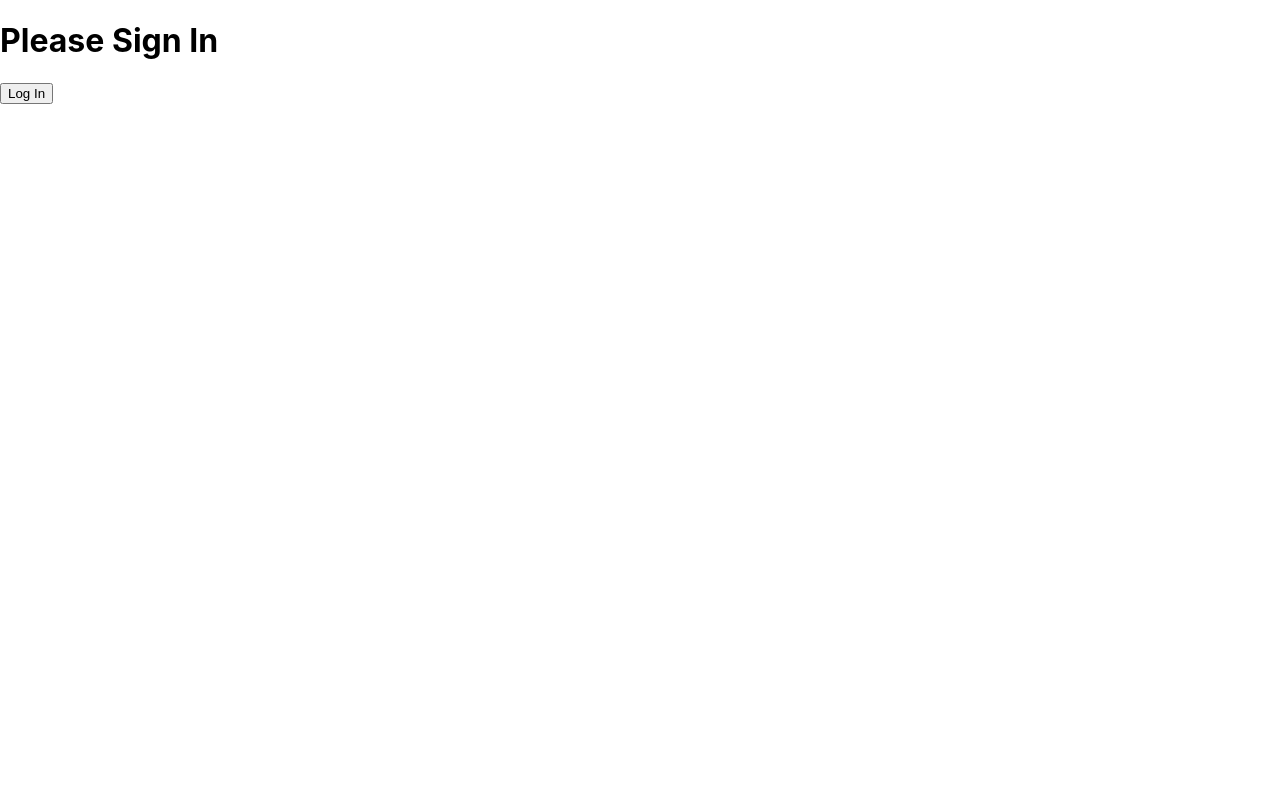
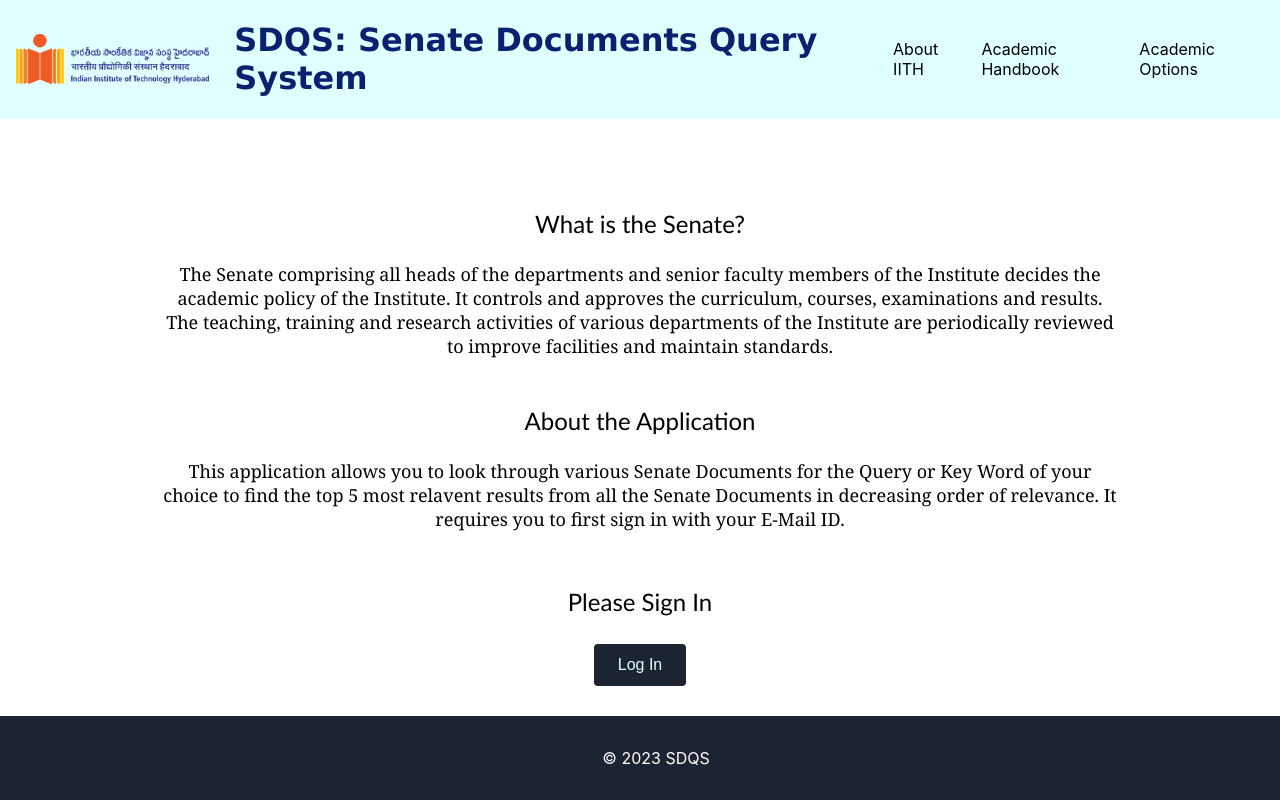
Before and after one commit to butter-chicken27/senate-search-frontend, a React (Create React App) app: page / in a window 1280 px wide. Built offline with nearby package versions, Linux system fonts and the light colour scheme; no server answers.

Commit message:
updated frontend

```diff
--- a/package.json
+++ b/package.json
@@ -11,6 +11,7 @@
     "react": "^18.2.0",
     "react-dom": "^18.2.0",
     "react-scripts": "5.0.1",
+    "styled-components": "^5.3.9",
     "web-vitals": "^2.1.4"
   },
   "scripts": {
--- a/src/App.css
+++ b/src/App.css
@@ -5,6 +5,10 @@
 .App-logo {
   height: 40vmin;
   pointer-events: none;
+}
+
+.pageBody{
+  text-align: center;
 }
 
 @media (prefers-reduced-motion: no-preference) {
@@ -36,3 +40,61 @@
     transform: rotate(360deg);
   }
 }
+
+.main
+{
+  /* text-align: center; */
+  padding-left: 3%;
+  padding-top: 10%;
+  min-height: 100vh;
+  padding-bottom: 15%;
+}
+
+.response{
+  color: black;
+  padding-bottom: 100px;
+}
+
+.queryBox{
+  text-align: center;
+  margin-top: -7%;
+  margin-bottom: 5%;
+}
+
+.APIresponse{
+  text-align: center;
+}
+
+.resultText{
+  font-weight: bold;
+  font-size: large;
+}
+
+.content{
+  text-align: center;
+  padding-left: 10rem;
+  padding-right: 10rem;
+  padding-top: 3rem;
+  padding-bottom: 2rem;
+  font-size: large;
+  font-family:Cambria, Cochin, Georgia, Times, 'Times New Roman', serif;
+}
+
+.signIn{
+  font-size: x-large;
+  font-family: 'Trebuchet MS', 'Lucida Sans Unicode', 'Lucida Grande', 'Lucida Sans', Arial, sans-serif;
+}
+
+
+.query-input{
+  height: 30px;
+  width: 400px;
+}
+
+.logOutposition{
+  text-align: right;
+}
+
+.results{
+  padding-bottom: 3%;
+}
--- a/src/App.js
+++ b/src/App.js
@@ -2,6 +2,8 @@ import { BrowserRouter, Routes, Route } from "react-router-dom";
 import Home from "./pages/Home";
 import SignIn from "./pages/SignIn";
 import LoginButton from "./components/LoginButton";
+import Footer from './components/Footer';
+import Header from './components/Header';
 import { useAuth0 } from "@auth0/auth0-react";
 
 function App() {
@@ -14,8 +16,20 @@ function App() {
   if(!isAuthenticated){
     return(
       <div>
-        <h1>Please Sign In</h1>
-        <LoginButton />
+        <Header />
+        <main class = "pageBody">
+          <p className="content">
+          <p className="signIn">What is the Senate?</p>
+            The Senate comprising all heads of the departments and senior faculty members of the Institute decides the academic policy of the Institute. It controls and approves the curriculum, courses, examinations and results. The teaching, training and research activities of various departments of the Institute are periodically reviewed to improve facilities and maintain standards.
+            <br/><br/>
+            <p className="signIn">About the Application</p>
+            This application allows you to look through various Senate Documents for the Query or Key Word of your choice to find the top 5 most relavent results from all the Senate Documents in decreasing order of relevance. It requires you to first sign in with your E-Mail ID.
+          </p>
+          <p className="signIn">Please Sign In</p>
+
+          <LoginButton />
+        </main>
+        <Footer />
       </div>
     )
   }
--- /dev/null
+++ b/src/components/Footer.css
@@ -0,0 +1,12 @@
+.footer {
+    background-color: #1c2331;
+    color: #fff;
+    text-align: center;
+    padding: 1rem;
+    bottom: 0;
+    position: fixed;
+    left: 0;
+    bottom: 0;
+    width: 100%;
+
+  }
--- /dev/null
+++ b/src/components/Footer.js
@@ -0,0 +1,12 @@
+import React from 'react';
+import './Footer.css';
+
+function Footer() {
+  return (
+    <footer className="footer">
+      <p>© 2023 SDQS</p>
+    </footer>
+  );
+}
+
+export default Footer;
--- /dev/null
+++ b/src/components/Header.css
@@ -0,0 +1,57 @@
+.header {
+    display: flex;
+    justify-content: space-between;
+    align-items: center;
+    background-color:lightcyan;
+    color: #fff;
+    padding-right: 1rem;
+    padding-left: 1rem;
+  }
+
+
+.logo {
+    height: 60px;
+  }
+
+  .header h1 {
+    /* margin: 0; */
+    text-align: left;
+    color: #0A216F ;
+    font-family:'Lucida Sans', 'Lucida Sans Regular', 'Lucida Grande', 'Lucida Sans Unicode', Geneva, Verdana, sans-serif;
+    font-weight: 650;
+  }
+
+  nav ul {
+    display: flex;
+    list-style: none;
+    margin: 0;
+    padding: 0;
+  }
+
+  nav li {
+    margin-left: 1rem;
+
+  }
+
+  nav a {
+    color: black;
+    text-decoration: none;
+    transition: all 0.2s ease-in-out;
+  }
+
+  nav a:hover {
+    color: #ffd700;
+  }
+
+
+  .left_alignStuff {
+    display: flex;
+    align-items: center;
+    justify-content: flex-start;
+  }
+
+  .logo {
+    /* width: 50px; */
+    height: 50px;
+    margin-right: 25px;
+  }
--- /dev/null
+++ b/src/components/Header.js
@@ -0,0 +1,23 @@
+import React from 'react';
+import './Header.css';
+import logo from './iithlogo_long.png';
+
+function Header() {
+  return (
+    <header className="header">
+      <div class= "left_alignStuff">
+        <img src={logo} alt="Logo" className="logo" />
+        <h1 class = "heading">SDQS: Senate Documents Query System</h1>
+      </div>
+      <nav>
+        <ul>
+          <li><a href="https://iith.ac.in/about/aboutiith/">About IITH</a></li>
+          <li><a href="https://ai.iith.ac.in/pdf/20200306-Academics-Handbook.pdf">Academic Handbook</a></li>
+          <li><a href="https://iith.ac.in/assets/files/pdf/Academic_options.pdf">Academic Options</a></li>
+        </ul>
+      </nav>
+    </header>
+  );
+}
+
+export default Header;
--- a/src/components/LoginButton.js
+++ b/src/components/LoginButton.js
@@ -1,8 +1,10 @@
 import { useAuth0 } from "@auth0/auth0-react";
+import './button.css';
+
 
 const LoginButton = () => {
     const {loginWithRedirect} = useAuth0();
-    return <button onClick={() => loginWithRedirect()}>Log In</button>;
+    return <button class="button" onClick={() => loginWithRedirect()}>Log In</button>;
 };
 
 export default LoginButton;
--- /dev/null
+++ b/src/components/button.css
@@ -0,0 +1,20 @@
+button {
+    background-color: #1c2331;
+    border: none;
+    color: lightcyan;
+    padding: 12px 24px;
+    text-decoration: none;
+    display: inline-block;
+    font-size: 16px;
+    margin: 4px 2px;
+    cursor: pointer;
+    border-radius: 4px;
+    transition: background-color 0.3s ease-in-out;
+    text-align: center;
+
+  }
+
+  button:hover {
+    background-color: lightcyan;
+    color: #1c2331;
+  }
--- a/src/pages/Home.js
+++ b/src/pages/Home.js
@@ -1,23 +1,85 @@
 import logo from '../logo.svg';
 import '../App.css';
 import LogoutButton from '../components/LogoutButton';
+import Footer from '../components/Footer';
+import Header from '../components/Header';
+import React, { useEffect, useState } from 'react';
+
+
+
 const Home = () => {
+    const [query, setQuery] = useState('');
+    const [response, setResponse] = useState([]);
+
+    const handleQueryChange = (event) => {
+    setQuery(event.target.value);
+  };
+
+
+const handleSearchClick = async () => {
+    try {
+      const response = await fetch(`http://34.93.191.58/query?query=${query}`);
+      const data = await response.json();
+      console.log(data.results)
+      setResponse(data.results);
+      console.log(response)
+    } catch (error) {
+      console.error(error);
+    }
+  };
+
+
+
+  useEffect(() => {
+    handleSearchClick()
+  }, []);
+
+  const foundInstances = response.map((instance)=>{
+    return <li>
+      <div>
+        <span className='resultText'>Heading: </span> {instance[2]} <br/>
+        <span className='resultText'>Description:</span> {instance[3]}
+      </div>
+      </li>;
+    });
+
+
     return (
-        <div className="App">
-            <header className="App-header">
-            <img src={logo} className="App-logo" alt="logo" />
-            <p>
-                Edit <code>src/App.js</code> and save to reload.
-            </p>
-            <a
-                className="App-link"
-                href="https://reactjs.org"
-                target="_blank"
-                rel="noopener noreferrer"
-            >
-                Learn React
-            </a>
+        <div>
+            <header>
+            <Header />
+            <div className = "logOutposition">
             <LogoutButton />
+            </div>
+
+            <main className="main">
+              <div className='queryBox'>
+                <input type="text" value={query} onChange={handleQueryChange} placeholder = "Type Query" className="query-input" />
+                <button onClick={handleSearchClick} className="search-button">Search</button>
+                </div>
+                {response && (
+                <div>
+                    <h2 className='APIresponse'>Top 5 Results:</h2>
+                    {/* <p>{response}</p> */}
+                    <p>
+                        <ul className = 'results'>
+                            {foundInstances[0]}
+                            <br/>
+                            {foundInstances[1]}
+                            <br/>
+                            {foundInstances[2]}
+                            <br/>
+                            {foundInstances[3]}
+                            <br/>
+                            {foundInstances[4]}
+                            <br/>
+                        </ul>
+                    </p>
+                </div>
+                )}
+            </main>
+
+            <Footer/>
             </header>
         </div>
     );
```
Also changed, not shown: src/LogoutButton.css (added), src/components/iithlogo_long.png (added), 1 other file (tests, documents, lock files or other folders).
